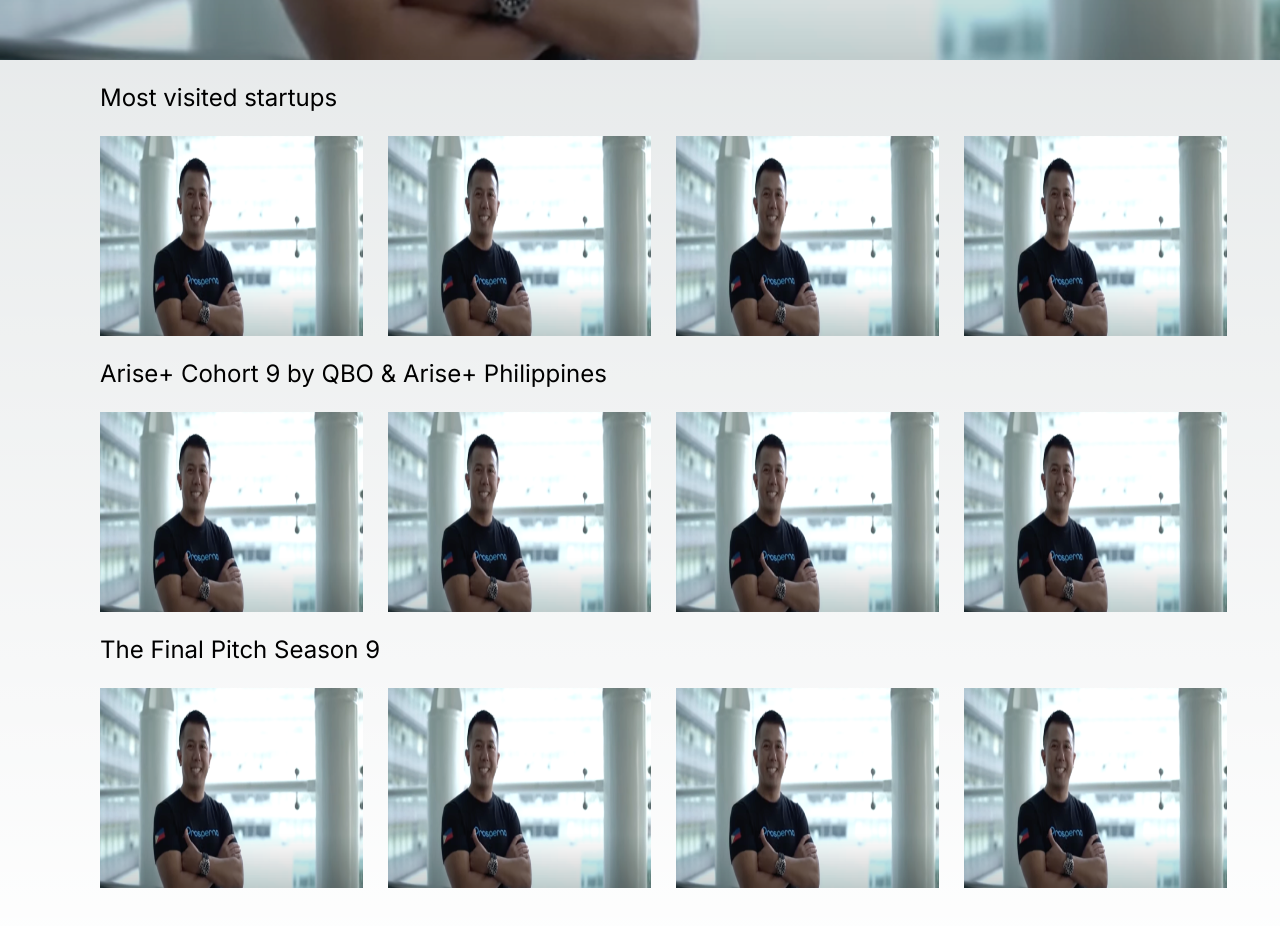
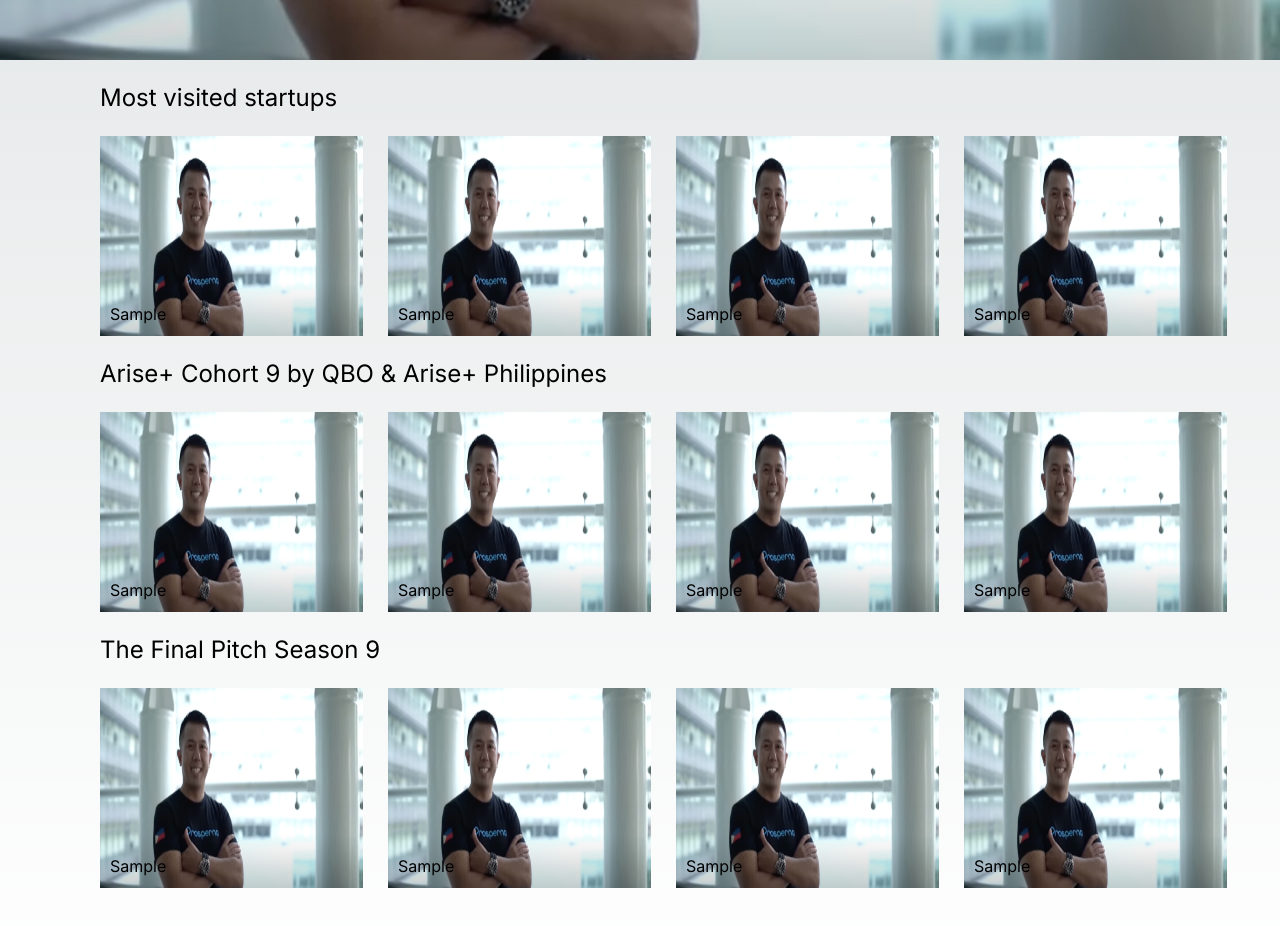
Before and after one commit to phstartup/phstartup_web, a Next.js app: page / in a window 1280 px wide. Shown: the part 680-1606 px from the top of the page. Built offline with nearby package versions, Linux system fonts and the light colour scheme.

Commit message:
intiial setup

```diff
--- a/src/app/globals.css
+++ b/src/app/globals.css
@@ -37,3 +37,18 @@
   position: fixed;
   z-index: 9999;
 }
+
+.href-link:hover{
+  font-weight: bold;
+  cursor: pointer;
+}
+
+.cursor-pointer:hover{
+  cursor: pointer;
+}
+
+.small-video-thumbnail:hover{
+  font-weight: bold;
+  cursor: pointer;
+  border-bottom: solid 5px #fff;
+}
--- a/src/components/buttons/btn.js
+++ b/src/components/buttons/btn.js
@@ -16,6 +16,7 @@
         onClick={() => {
             props.onPress()
         }}
+        className='cursor-pointer'
         >
             {
                 props.title
--- a/src/components/featured/index.js
+++ b/src/components/featured/index.js
@@ -50,6 +50,7 @@
                             fontSize: 60,
                             float: 'left'
                         }}
+                        className='cursor-pointer'
                         />
                     <Button
                         title="More details"
--- a/src/components/header/index.js
+++ b/src/components/header/index.js
@@ -56,7 +56,8 @@
                     <span style={{
                         paddingLeft: 20,
                         paddingRight: 20
-                    }}>
+                    }}
+                    className='href-link'>
                         {
                             item.title
                         }
--- a/src/components/thumbnail/collectionSmall.js
+++ b/src/components/thumbnail/collectionSmall.js
@@ -37,7 +37,7 @@
             }}>
             {
                 sample && sample.map((item) => (
-                    <Thumbnail />
+                    <Thumbnail title={item.title}/>
                 ))
             }
             </div>
--- a/src/components/thumbnail/smallVideoThumbnail.js
+++ b/src/components/thumbnail/smallVideoThumbnail.js
@@ -8,8 +8,11 @@
             width: '24%',
             float: 'left',
             height: 200,
-            marginRight: 25
-        }}>
+            marginRight: 25,
+            position: 'relative'
+        }}
+        className='small-video-thumbnail'
+        >
             <Image
                 src={SampleImage}
                 style={{
@@ -17,6 +20,14 @@
                     height: '100%'
                 }}
                 />
+            <div style={{
+                position: 'absolute',
+                bottom: 10,
+                paddingLeft: 10,
+                paddingRight: 10
+            }}>
+                <p>{props.title}</p>
+            </div>
         </div>
     );
 }
```
